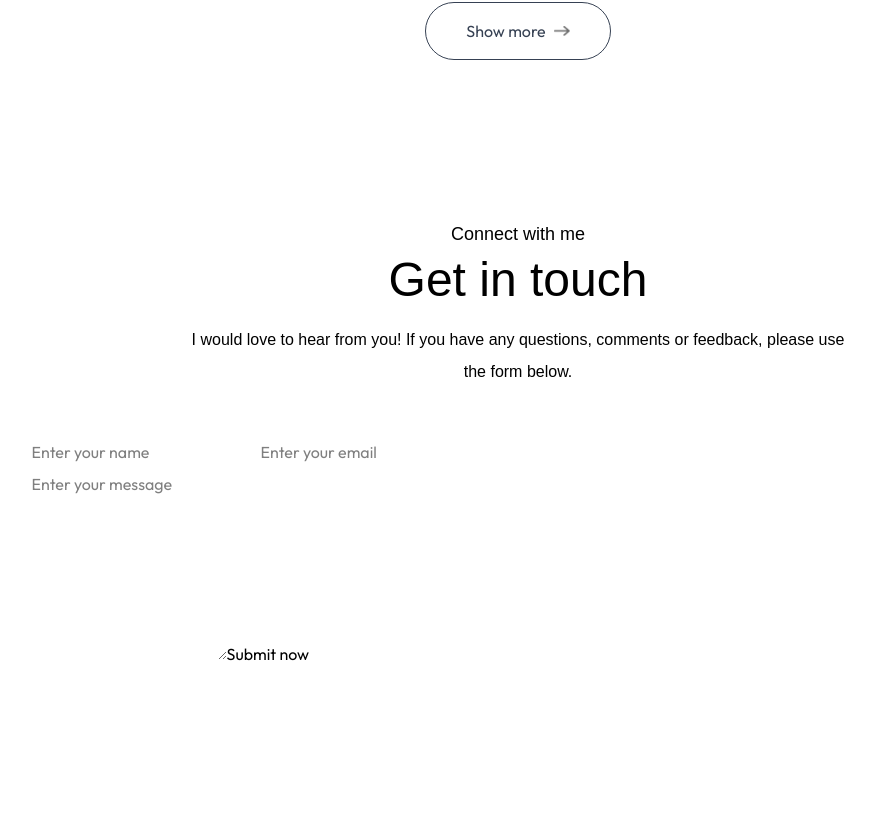
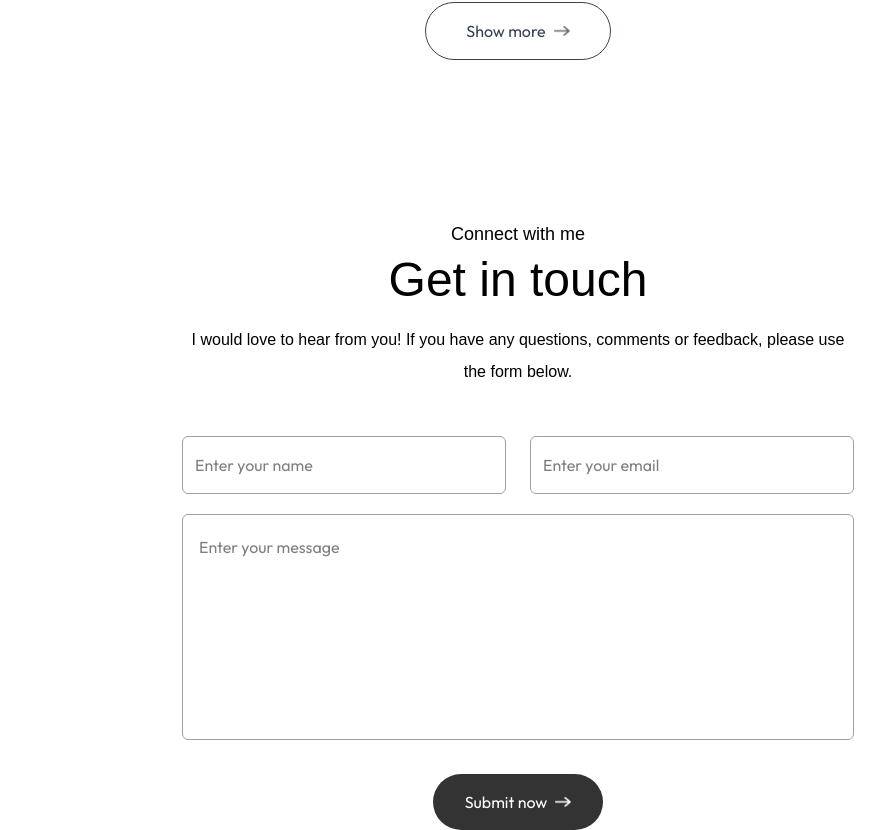
Before and after one commit to Hamimsiddiq007/Portfolio_01, a Next.js app: page / in a window 1280 px wide. Shown: the part 2921-3751 px from the top of the page, without its empty margins (122-1007 px from the left). Before the commit the page ends 3591 px from the top, so only its background shows below. Built offline with nearby package versions, Linux system fonts and the light colour scheme; a web font is replaced by a local one.

Commit message:
contact form css

```diff
--- a/app/globals.css
+++ b/app/globals.css
@@ -10,6 +10,8 @@
 
    --shadow-black: 4px 4px 0 #000;
    --shadow-white: 4px 4px 0 #fff;
+
+   --grid-template-columns-auto: repeat(auto-fit, minmax(200px, 1fr));
 }
 
 body {
--- a/components/Contact.jsx
+++ b/components/Contact.jsx
@@ -1,3 +1,5 @@
+import { assets } from "@/assets/assets";
+import Image from "next/image";
 import React from "react";
 
 const Contact = () => {
@@ -13,14 +15,16 @@ const Contact = () => {
         I would love to hear from you! If you have any questions, comments or feedback, please use the form below.
       </p>
 
-      <form>
-        <div className="">
-            <input type="text" placeholder="Enter your name" required />
-            <input type="email" placeholder="Enter your email" required />
+      <form className="max-w-2xl mx-auto">
+        <div className="grid grid-cols-auto gap-6 mt-10 mb-5">
+            <input type="text" placeholder="Enter your name" required className="flex-1 p-3 outline-none border-[0.5px] border-gray-400 rounded-md bg-white"/>
+            <input type="email" placeholder="Enter your email" required className="flex-1 p-3 outline-none border-[0.5px] border-gray-400 rounded-md bg-white"/>
         </div>
-        <textarea rows="6" placeholder="Enter your message"></textarea>
+        <textarea rows="6" placeholder="Enter your message" required className="w-full p-4 outline-none border-[0.5px] border-gray-400 rounded-md bg-white mb-6 resize-none"></textarea>
 
-        <button type="submit">Submit now</button>
+        <button type="submit" className="py-3 px-8 w-max flex items-center justify-between gap-2 bg-black/80 text-white rounded-full mx-auto hover:bg-black duration-500">
+        Submit now <Image src={assets.right_arrow_white} alt="arrow" className="w-4" />
+        </button>
       </form>
     </div>
   );
--- a/components/Services.jsx
+++ b/components/Services.jsx
@@ -10,7 +10,7 @@ const Services = () => {
 
       <p className='text-center mx-auto max-w-2xl mt-5 mb-12 font-ovo'>I am a frontend developer from California, USA with 10 years of experience in multiple companies like Microsoft, Tesla and Apple.</p>
 
-      <div className="grid lg:grid-cols-4 grid-cols-1 gap-6 my-10">
+      <div className="grid grid-cols-auto gap-6 my-10">
         {serviceData.map(({icon, title, description, link}, index) => (
           <div key={index} className="border border-gray-400 rounded-lg px-8 py-12 hover:shadow-black cursor-pointer hover:bg-light-hover hover:-translate-y-1 duration-500">
             <Image src={icon} alt='Icon' className='w-10'/>
--- a/components/Work.jsx
+++ b/components/Work.jsx
@@ -10,7 +10,7 @@ const Work = () => {
 
       <p className='text-center mx-auto max-w-2xl mt-5 mb-12 font-ovo'>Welcome to my web development portfolio! Explore a collection of projects showcasing my expertise in front-end development.</p>
 
-      <div className="grid md:grid-cols-2 lg:grid-cols-3 xl:grid-cols-4 grid-cols-1 gap-5 my-10">
+      <div className="grid grid-cols-auto gap-5 my-10">
         {workData.map((project, index) => (
             <div key={index} style={{backgroundImage: `url(${project.bgImage})`}} className="aspect-square bg-no-repeat bg-cover bg-center rounded-lg relative cursor-pointer group">
                 <div className="bg-white w-10/12 rounded-md absolute bottom-5 left-1/2 -translate-x-1/2 py-3 px-5 flex items-center justify-between duration-500 group-hover:bottom-7">
```
Also changed, not shown: components/Navbar.jsx (line endings or trailing spaces).
